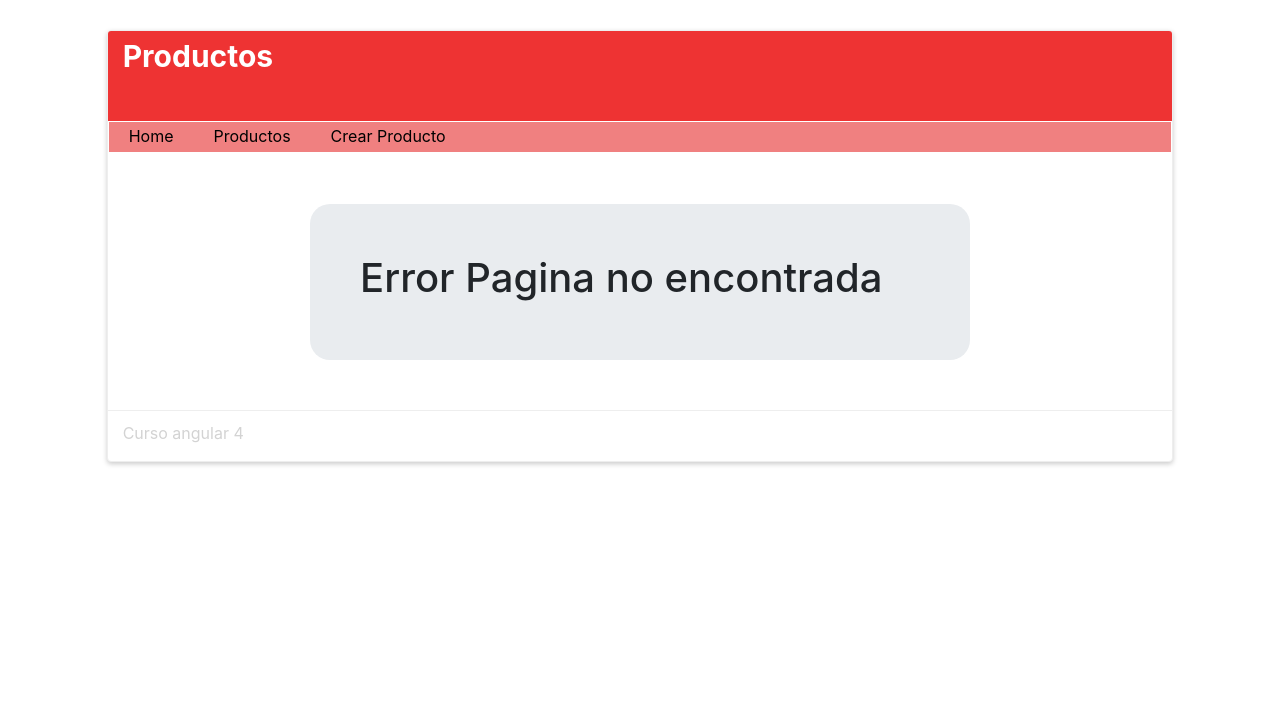
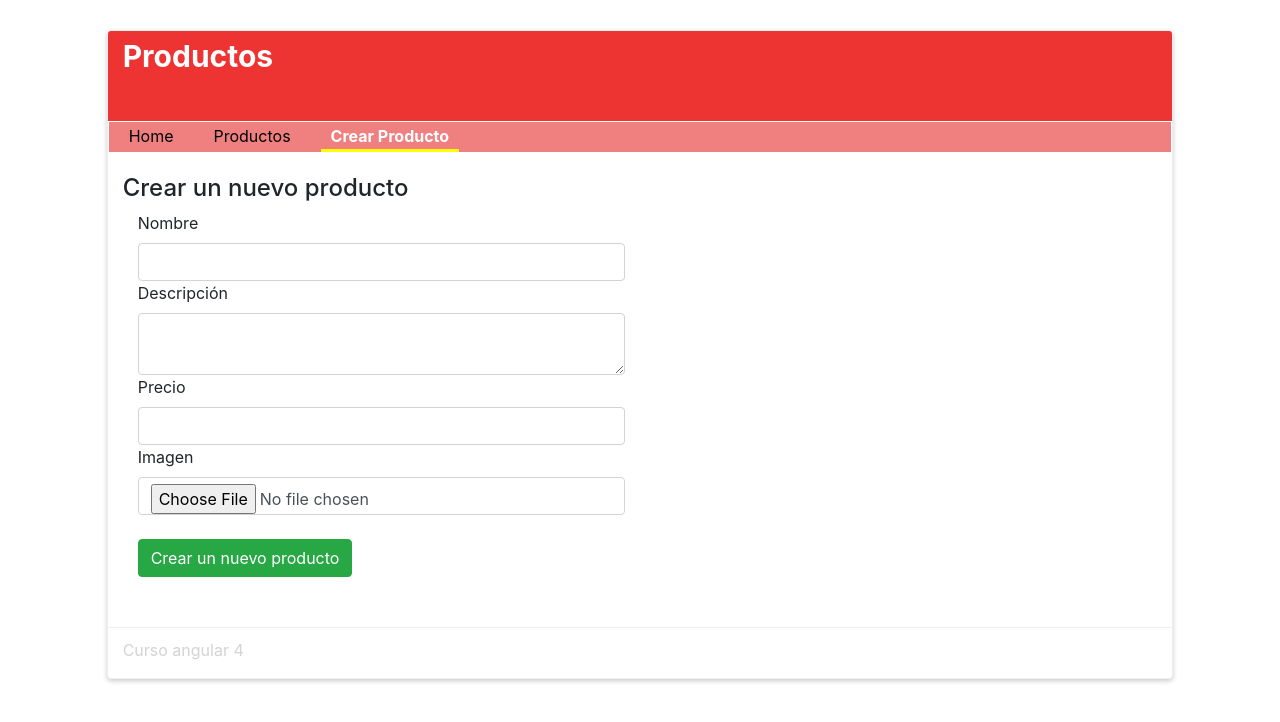
Before and after one commit to emilianomacias0/angular4-tutorial, an Angular app: page /producto-add in a window 1280 px wide. Shown: the top 722 px of the page. Built offline with nearby package versions, Linux system fonts and the light colour scheme.

Commit message:
Se agrego formulario

```diff
--- a/src/app/app-routing.module.ts
+++ b/src/app/app-routing.module.ts
@@ -6,7 +6,7 @@ import {HomeComponent} from './components/home.component';
 import { ErrorComponent } from './components/error.component';
 import {ProductosListComponent} from './components/productos-list.component';
 import {DemoComponent} from './components/demo.component';
-
+import {ProductoAddComponent} from './components/producto-add.component';
 
 const routes: Routes = [
   {
@@ -20,6 +20,10 @@ const routes: Routes = [
   {
     path: 'productos',
     component: ProductosListComponent
+  },
+  {
+    path: 'producto-add',
+    component: ProductoAddComponent
   },
   {
     path: 'demo',
--- a/src/app/app.component.html
+++ b/src/app/app.component.html
@@ -8,7 +8,7 @@
     <ul>
       <li><a [routerLink]="['/home']" [routerLinkActive]="['activado']">Home</a></li>
       <li><a [routerLink]="['productos']" [routerLinkActive]="['activado']">Productos</a></li>
-      <li><a [routerLink]="['/demo']" [routerLinkActive]="['activado']">Crear Producto</a></li>
+      <li><a [routerLink]="['/producto-add']" [routerLinkActive]="['activado']">Crear Producto</a></li>
     </ul>
   </nav>
 
--- /dev/null
+++ b/src/app/components/producto-add.component.ts
@@ -0,0 +1,21 @@
+import {Component} from '@angular/core';
+import {Router,ActivatedRouter,Params} from '@angular/core';
+import { ProductosService } from '../servicios/producto.service';
+
+import {Producto} from '../models/producto';
+
+@Component({
+    selector: 'producto-agregar',
+    templateUrl: '../views/producto-add.html',
+    providers:[ProductosService]
+})
+export class ProductoAddComponent{
+    public titulo : string;
+    constructor(){
+        this.titulo = 'Crear un nuevo producto';
+    }
+
+    ngOnInit(){
+        console.log('Producto add cargado');
+    }
+}
--- /dev/null
+++ b/src/app/views/producto-add.html
@@ -0,0 +1,17 @@
+<h4>{{titulo}}</h4>
+
+<form #formProductos="ngForm" class="col-lg-6">
+<label for="">Nombre</label>
+<input type="text" class="form-control" >
+
+<label for="">Descripción</label>
+<textarea class="form-control" ></textarea>
+
+<label for="">Precio</label>
+<input type="text" class="form-control" >
+
+<label for="">Imagen</label>
+<input type="file" class="form-control" >
+<br>
+<input type="submit" value="{{titulo}}" class="btn btn-success">
+</form>
```
Also changed, not shown: src/app/app.module.ts (+6 -2 lines).
